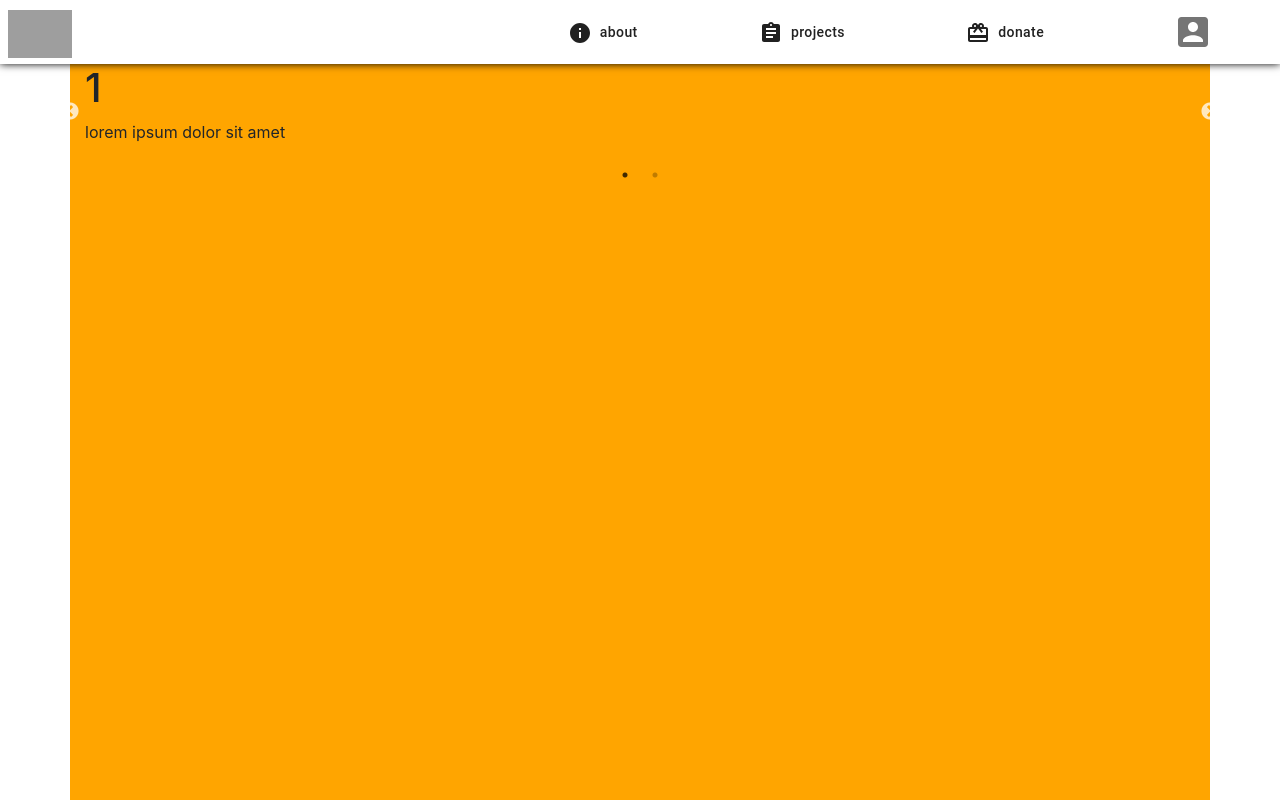
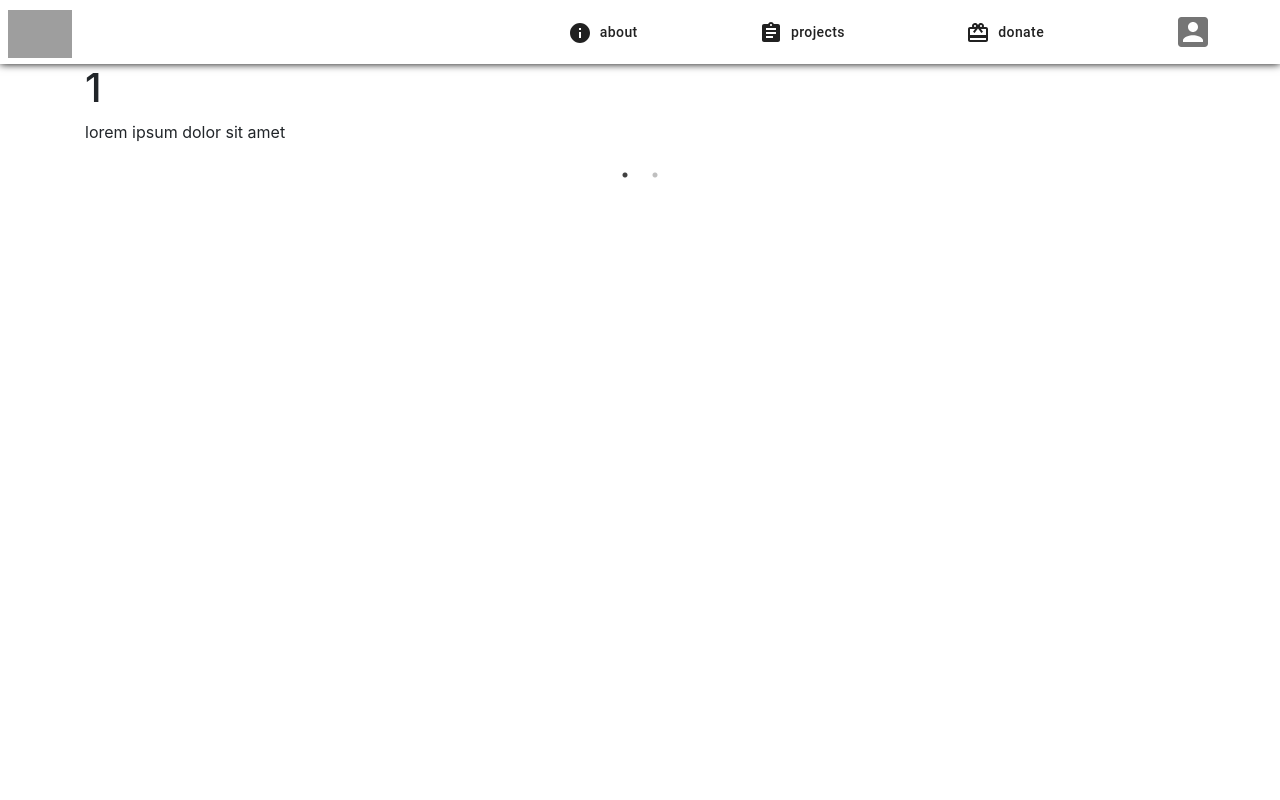
Before and after one commit to morrisonzach/gokairos, a React (Create React App) app in the folder frontend/: page / in a window 1280 px wide. Shown: the top 800 px of the page. Built offline with nearby package versions, Linux system fonts and the light colour scheme; grey boxes are pictures that could not be loaded.

Commit message:
switching back, haven 't accomplished anything lol

```diff
--- a/frontend/src/pages/Home.js
+++ b/frontend/src/pages/Home.js
@@ -31,7 +31,7 @@ function Home() {
         </div>
     ));
     return (
-        <div className="container" style={{ height: "200vh", backgroundColor: "orange" }}>
+        <div className="container" style={{ height: "200vh" }}>
             <Carousel slides={slides} {...settings} />
         </div>
     );
```
